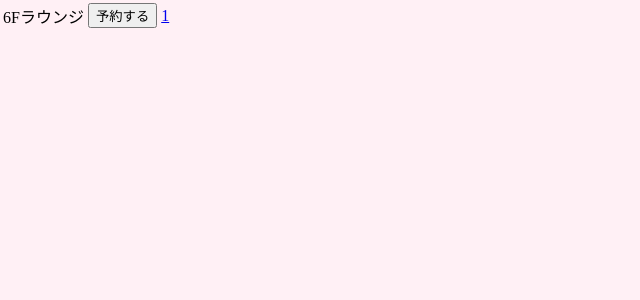
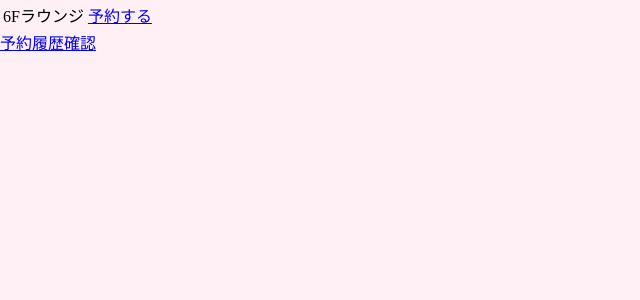
Before and after one commit to Koki0214/aitoru_ukuknatto, a Node server app: page / in a window 1280 px wide. Shown: the top 300 px of the page, without its empty margins (0-640 px from the left). Run offline with Node 20, Linux system fonts and the light colour scheme; data comes from the database, SQL or seed files in the repository; some libraries are stand-ins or nearby versions.

Commit message:
予約履歴を確認できる DBアクセスできる ページ遷移ができる 6Fラウンジを表示される
DBにアクセスすることで、履歴を更新できた。また6Fラウンジを表示。

#3

```diff
--- a/index.js
+++ b/index.js
@@ -47,6 +47,16 @@ app.get('/reservecheck/:id',(req,res)=> {
   })
 });
 
+app.get('/rireki',(req,res)=> {
+  const query = "select name from book where status=0";
+
+  db.all(query,(err,rows)=>{
+    if(err){
+      console.log(err.message);
+    }
+    res.render("rireki.ejs",{results:rows});
+  })
+});
 
 
 app.listen(port, () =>
--- a/views/reservecheck.ejs
+++ b/views/reservecheck.ejs
@@ -20,7 +20,8 @@
  <!-- <div id='room' class='six-lounge'></div>-->
   <h1><%- results[0].name %></h1>
   <h2>を予約しました</h2>
-<h3><button  onclick="location.href='yoyaku'">予約画面に戻る</button>
+<h3><!--<button  onclick="location.href='yoyaku'">予約画面に戻る</button>-->
+  <a href=/>予約画面に戻る</a>
 </h3>
 
 </div>
--- a/views/yoyaku.ejs
+++ b/views/yoyaku.ejs
@@ -41,17 +41,18 @@ a.btn--orange:hover {
 
  <!--  <td> <button onclick="location.href='reservecheck'" class="btn">テスト予約する</td>-->
 
-
-
-    <td><button id = reserve onclick="location.href='reservecheck'">予約する</button></td>
+    <!--<td><button id = reserve onclick="location.href='reservecheck'">予約する</button></td>-->
     <td>
-      <a href=reservecheck/<%- results[i].id %>><%- results[i].id %></a>
+      <a href=reservecheck/<%- results[i].id %>>予約する</a>
     </td>
   </tr>
       <% } %>
   </table>
   </div>
    <!--以下ボタン-->
+    <!--<form>
+        <button type="reserve">予約する</button>
+      </form>-->
   <script type="text/javascript">
     function btnClick(reserve){
 
@@ -63,6 +64,7 @@ a.btn--orange:hover {
 
     }
 </script>
-
+<!--<button id = rireki onclick="location.href='rireki'">予約履歴確認</button>-->
+<a href=rireki>予約履歴確認</a>
 </body>
 </html>
```
Also changed, not shown: views/rireki.ejs (+7 -2 lines).
